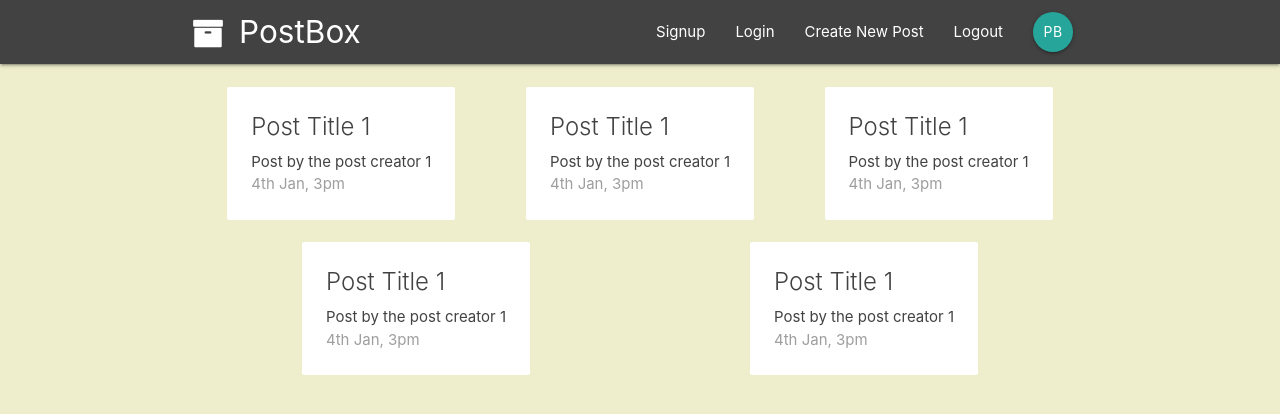
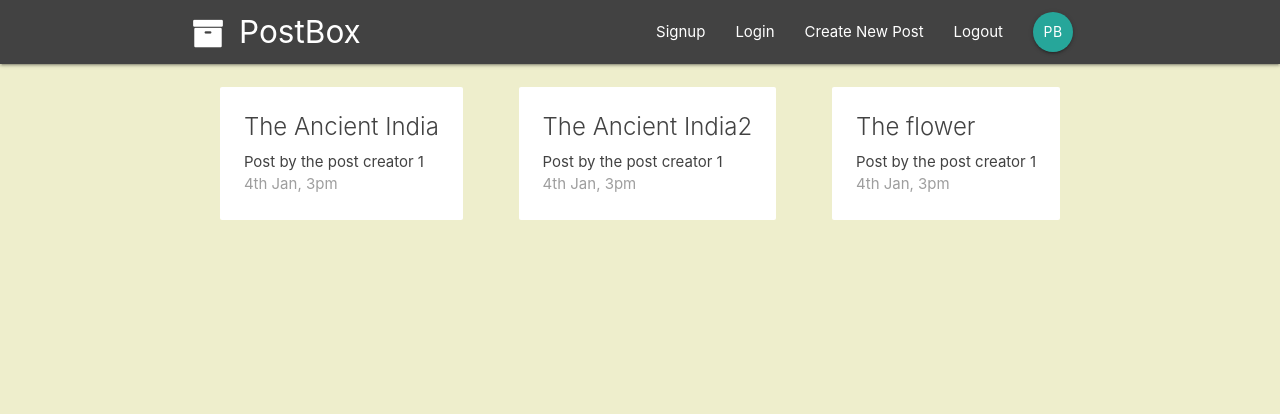
Before and after one commit to trymycode/PostBox-App, a React (Create React App) app: page / in a window 1280 px wide. Shown: the top 414 px of the page. Built offline with nearby package versions, Linux system fonts and the light colour scheme.

Commit message:
added thunk to the app and wrote postAction, post reducer functions

```diff
--- a/package.json
+++ b/package.json
@@ -12,7 +12,8 @@
     "react-scripts": "3.4.1",
     "redux": "^4.0.5",
     "redux-devtools-extension": "^2.13.8",
-    "redux-logger": "^3.0.6"
+    "redux-logger": "^3.0.6",
+    "redux-thunk": "^2.3.0"
   },
   "scripts": {
     "start": "react-scripts start",
--- a/src/components/posts/CreatePost.js
+++ b/src/components/posts/CreatePost.js
@@ -1,6 +1,8 @@
 import React, { Component } from 'react'
+import { createPostAction } from "../../store/actions/postActions";
+import { connect } from "react-redux";
 
-export class CreatePost extends Component {
+ class CreatePost extends Component {
     constructor(props) {
         super(props)
 
@@ -16,7 +18,7 @@ handleChange = (e) =>{
 }
 handleSubmit = (e) =>{
     e.preventDefault();
-    console.log("submitted",this.state);
+    this.props.createPostAction(this.state)
 }
 
     render() {
@@ -43,4 +45,9 @@ handleSubmit = (e) =>{
     }
 }
 
-export default CreatePost;
+const mapDispatchToProps = (dispatch) => {
+    return {
+        createPostAction: (post)=>dispatch(createPostAction(post))
+    }
+}
+export default connect(null, mapDispatchToProps)(CreatePost);
--- a/src/components/posts/PostDetails.js
+++ b/src/components/posts/PostDetails.js
@@ -42,7 +42,7 @@ class PostDetails extends Component {
 }
 const mapStateToProps = (state)=>{
   return{
-
+    posts: state.postReducer.posts
   }
 }
-export default connect(mapStateToProps,null)(PostDetails);
+export default PostDetails;
--- a/src/components/posts/PostList.js
+++ b/src/components/posts/PostList.js
@@ -1,13 +1,15 @@
 import React from "react";
 import PostSummery from "./PostSummery";
-const PostList = () => {
+const PostList = ({posts}) => {
   return (
     <div className="post-list section">
-        <PostSummery/>
-        <PostSummery/>
-        <PostSummery/>
-        <PostSummery/>
-        <PostSummery/>
+      {posts && posts.map(post =>{
+        return(
+          <PostSummery id={post.id} post={post} />
+        )
+
+      })}
+
       </div>
   );
 };
--- a/src/components/posts/PostSummery.js
+++ b/src/components/posts/PostSummery.js
@@ -1,11 +1,11 @@
 import React from "react";
 
-const PostSummery = () =>{
+const PostSummery = ({post}) =>{
     return (
         <div className="card z-depth-0 post-summery">
         <div className="card-content grey-text text-darken-3">
             <span className="card-title">
-                Post Title 1
+               {post.title}
             </span>
             <p>Post by the post creator 1</p>
           <p className="grey-text">
--- a/src/components/profileDetails/Profile.js
+++ b/src/components/profileDetails/Profile.js
@@ -1,16 +1,23 @@
-import React, { Component } from 'react'
-import PostList from '../posts/PostList';
+import React, { Component } from "react";
+import PostList from "../posts/PostList";
+import { connect } from "react-redux";
+
 class Profile extends Component {
   render() {
+    const { posts } = this.props;
+    console.log("posts", posts);
     return (
       <div className="profile container">
         <div className="postlist-container">
-
-                        <PostList/>
-
+          <PostList posts={posts}/>
         </div>
       </div>
-        )
+    );
   }
 }
-export default Profile;
+const mapStateToProps = (state)=>{
+    return{
+      posts: state.postReducer.posts
+    }
+  }
+  export default connect(mapStateToProps)(Profile);
--- a/src/index.js
+++ b/src/index.js
@@ -7,8 +7,8 @@ import { Provider } from "react-redux";
 import  rootReducer  from "./store/reducers/rootReducer";
 import { composeWithDevTools }  from 'redux-devtools-extension';
 import logger from 'redux-logger';
-
-const store = createStore(rootReducer,composeWithDevTools(applyMiddleware(logger)));
+import thunk from "redux-thunk";
+const store = createStore(rootReducer,composeWithDevTools(applyMiddleware(thunk,logger)));
 
 ReactDOM.render(
   <Provider store={store}>
--- /dev/null
+++ b/src/store/actions/postActions.js
@@ -0,0 +1,6 @@
+export const createPostAction = (post) => {
+  return (dispatch, getState) => {
+    // make async call to database
+    dispatch({ type: "CREATE_POST", post });
+  };
+};
--- a/src/store/reducers/postReducer.js
+++ b/src/store/reducers/postReducer.js
@@ -32,6 +32,12 @@ const initialState = {
 };
 
 const postReducer = (state = initialState, action) => {
+
+    switch(action.type){
+        case 'CREATE_POST':
+            console.log("created post", action.post)
+    }
+
   return state;
 };
 
```
Also changed, not shown: 1 other file (tests, documents, lock files or other folders). Lines whose indentation alone changed are shown as unchanged.
